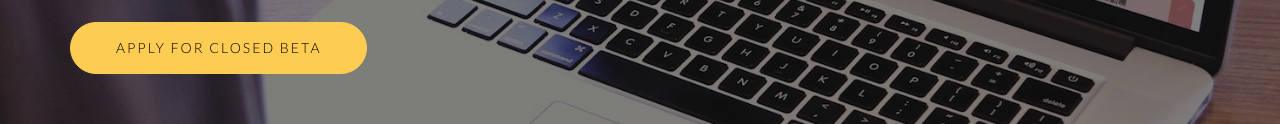
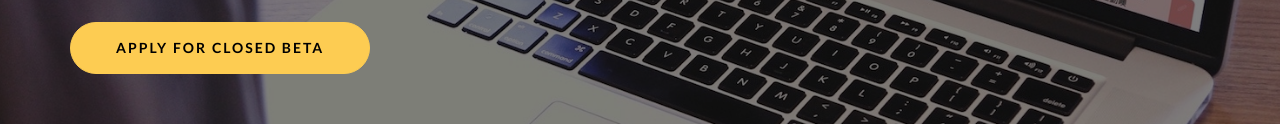
Before and after one commit to AlohaAI/AlohaAI.github.io, a plain HTML site: page index.html in a window 1280 px wide. Shown: the part 3580-3704 px from the top of the page. Drawn offline with nearby package versions, Linux system fonts and the light colour scheme.

Commit message:
adjust to same font-weight

```diff
--- a/css/custom.css
+++ b/css/custom.css
@@ -196,7 +196,7 @@ section.cta {
   background-color: #fdcc52;
   border-color: #fdcc52;
   color: #000;
-  font-weight: 300;
+  font-weight: 700;
 }
 
 @media (max-width: 767px) {
```
